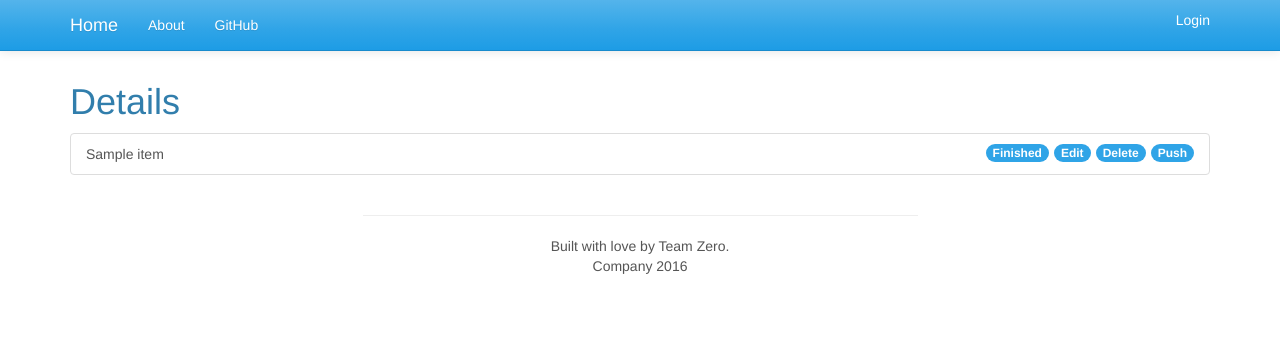
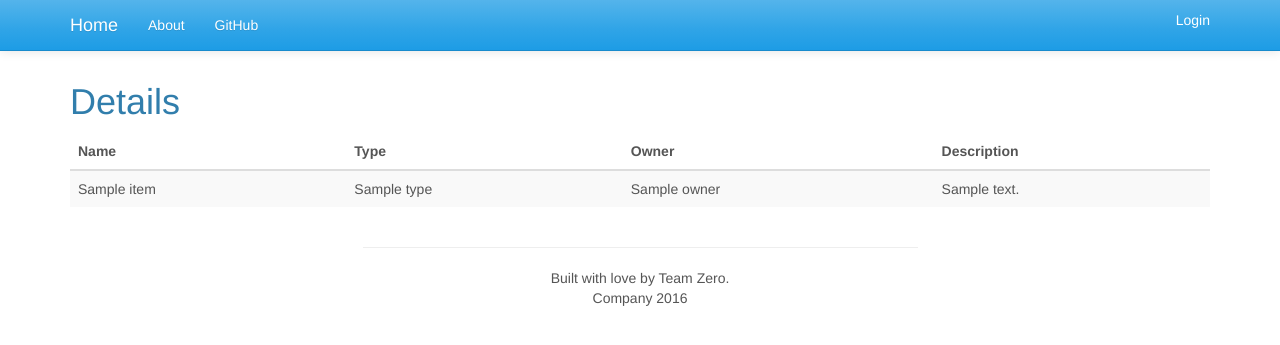
Before and after one commit to SuitPotato/TeamZero, a Python web app: template TeamZero/templates/details_store.html in a window 1280 px wide. Shown: the top 345 px of the page. Run offline with Jinja, Linux system fonts and the light colour scheme; the template is opened without the code that fills it: most values are stand-ins (such as "Sample title", 1, 10 or a date in 2020); some libraries are stand-ins or nearby versions.

Commit message:
Print details as table view
Now any clicked on item will show table view details. Haven't
implemented filter for the clicked on item yet, so it's printing details
for all items in the datastore

```diff
--- a/TeamZero/handlers/store_details.py
+++ b/TeamZero/handlers/store_details.py
@@ -6,7 +6,7 @@ from models import Item
 class StoreDetails(BaseHandler):
 	def get(self):
 		user = users.get_current_user()
-		items = Item.query().filter(Item.type == 'Knowledge').order(-Item.date).fetch(10)
+		items = Item.query().order(-Item.date).fetch(10)
 
 		template_values = {
 			'items':items,
--- a/TeamZero/templates/base.html
+++ b/TeamZero/templates/base.html
@@ -82,7 +82,7 @@
       </ul>
       <ul class="nav nav-pills navbar-right">
 	  {% if user %}
-        <li class="active"><a href="userprofile"> Welcome, {{user.email()}} <span class="badge">42</span></a></li>
+        <li class="active"><a href="userprofile"> Welcome, {{user.email()}} <span class="badge">4</span></a></li>
 		<li><a href="#">Total tasks <span class="badge">52</span></a></li>
         <li><a href="/logout">Logout <span class="badge"></span></a></li>
 	   {% else %}
--- a/TeamZero/templates/details_store.html
+++ b/TeamZero/templates/details_store.html
@@ -5,18 +5,25 @@
 {% endblock %}
 {% block content %}
       <h1>Details</h1>
-		<div>
-			<div class="list-group">
-				{% for item in items %}
-				<a href="/details" class="list-group-item">
-			    {{item.name}}
-			    <span href="/push" class="badge">Push</span>
-			    <span href="/delete" class="badge">Delete</span>
-			    <span href="/edit" class="badge">Edit</span>
-			    <span href="/finished" class="badge">Finished</span>
-				</a>
-				{% endfor %}
-			</div>
+<table class="table table-striped table-hover ">
+<thead>
+<tr>
+	<th>Name</th>
+	<th>Type</th>
+	<th>Owner</th>
+	<th>Description</th>
+</tr>
+</thead>
+	<tbody>
+		{% for item in items %}
+		<tr>
+			<td>{{ item.name}}</td>
+			<td>{{ item.type}}</td>
+			<td>{{ item.owner}}</td>
+			<td>{{ item.description}}</td>
+		</tr>
+		{% endfor %}
+	</tbody>
+</table>
 
-		</div>
 {% endblock %}
```
